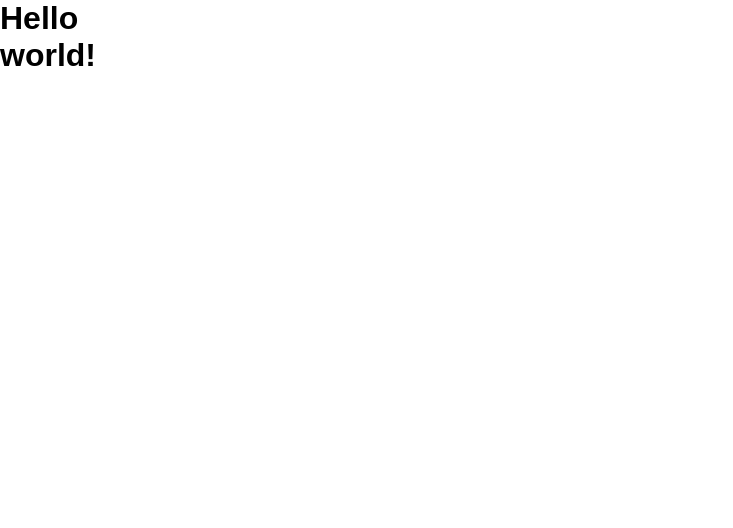
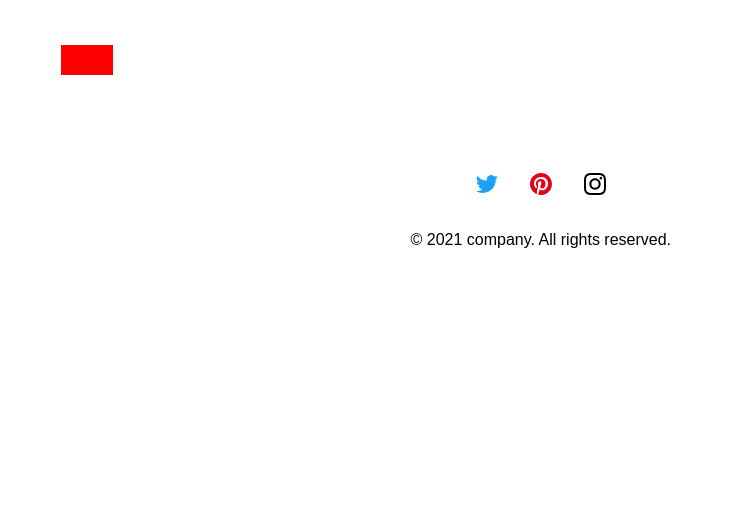
Before and after one commit to subeida91/blog-site, a Gatsby site: page / in a window 1280 px wide. Shown: the whole page, without its empty margins (0-733 px from the left). Built offline with nearby package versions, Linux system fonts and the light colour scheme; Gatsby itself is replaced by a stand-in of ours; a web font is replaced by a local one.

Commit message:
footer done

```diff
--- a/gatsby-config.js
+++ b/gatsby-config.js
@@ -25,10 +25,10 @@ module.exports = {
         path: `${__dirname}/src/images/`,
       },
     },
+    `gatsby-transformer-sharp`,
     `gatsby-plugin-sharp`,
-    `gatsby-transformer-sharp`,
     {
-      resolve: 'gatsby-plugin-mdx',
+      resolve: `gatsby-plugin-mdx`,
       options: {
         extensions: ['.md', '.mdx'],
         gatsbyRemarkPlugins: [
@@ -39,7 +39,7 @@ module.exports = {
 
             },
           },
-        ]
+        ],
       },
     },
     {
--- a/package.json
+++ b/package.json
@@ -18,6 +18,7 @@
     "@mdx-js/react": "^1.6.22",
     "babel-plugin-styled-components": "^1.12.0",
     "gatsby": "^2.26.1",
+    "gatsby-image": "^2.9.0",
     "gatsby-plugin-google-fonts": "^1.0.1",
     "gatsby-plugin-mdx": "^1.8.0",
     "gatsby-plugin-sharp": "^2.12.0",
--- a/src/components/Container.js
+++ b/src/components/Container.js
@@ -1,6 +1,15 @@
 import React from "react"
 import { ContainerWrapper } from "../elements"
+import { Nav, Footer } from "../components"
+
+
 
 export const Container = ({ children }) => {
-  return <ContainerWrapper>{children}</ContainerWrapper>
+  return (
+  <ContainerWrapper>
+    <Nav />
+    {children}
+    <Footer />
+    </ContainerWrapper>
+  )
 }
--- /dev/null
+++ b/src/components/Footer.js
@@ -0,0 +1,45 @@
+import React from "react"
+import {useStaticQuery, graphql} from "gatsby"
+
+import {
+    FooterWrapper,
+    FooterSocialWrapper,
+    FooterSocialIcons,
+} from "../elements"
+
+export const Footer = () => {
+
+    const data = useStaticQuery(graphql`
+    query {
+        instagram: file(relativePath: {eq: "instagram.svg"}){
+            publicURL
+        }
+
+        pinterest: file(relativePath: {eq: "pinterest.svg"}){
+            publicURL
+        }
+
+        twitter: file(relativePath: {eq: "twitter.svg"}){
+            publicURL
+        }
+    }
+    `)
+    return <FooterWrapper>
+        <FooterSocialWrapper>
+            <FooterSocialIcons>
+                < a href="https://twitter.com/Subeida_hq" target= "_blank" rel="noopener noreferrer">
+                    <img src= {data.twitter.publicURL} alt= "twitter logo" />
+                </a>
+
+                < a href="https://pinterest.com/Subeida_hq" target= "_blank" rel="noopener noreferrer">
+                    <img src= {data.pinterest.publicURL} alt= "pinterest logo" />
+                </a>
+
+                < a href="https://instagram.com/Subeida_hq" target= "_blank" rel="noopener noreferrer">
+                    <img src= {data.instagram.publicURL} alt= "instagram logo" />
+                </a>
+            </FooterSocialIcons>
+            <p> © 2021 company. All rights reserved.</p>
+        </FooterSocialWrapper>
+    </FooterWrapper>
+}
--- /dev/null
+++ b/src/components/Nav.js
@@ -0,0 +1,22 @@
+import React from "react"
+import { useStaticQuery, Link, graphql } from "gatsby"
+import { NavWrapper } from "../elements"
+
+export const Nav = () => {
+
+    const data = useStaticQuery(graphql`
+      query {
+      logo: file(relativePath: {eq:"logo.svg"}){
+        publicURL
+      }
+    }
+    `)
+
+    return (
+    <NavWrapper>
+        <Link to="/">
+    <img src ={data.logo.publicURL} alt ="My Logo"/>
+        </Link>
+    </NavWrapper>
+    )
+}
--- a/src/components/index.js
+++ b/src/components/index.js
@@ -1 +1,3 @@
 export * from "./Container"
+export * from "./Nav"
+export * from "./Footer"
--- a/src/elements/ContainerElements.js
+++ b/src/elements/ContainerElements.js
@@ -3,7 +3,7 @@ import styled from "styled-components"
 export const ContainerWrapper = styled.div`
     height: 100%;
     display: grid;
-    grid-template-columns: 1fr repeat(12, minmax(auto, 4.2rem));
+    grid-template-columns: 1fr repeat(12, minmax(auto, 4.2rem)) 1fr;
     grid-template-rows: 7.8rem 20rem 5rem auto;
     gap: 0 2rem;
 
--- /dev/null
+++ b/src/elements/FooterElements.js
@@ -0,0 +1,42 @@
+import styled from 'styled-components'
+
+export const FooterWrapper = styled.footer`
+    grid-column: 2 / 12;
+    min-height: 11.25rem;
+    padding: 3rem 0;
+    display: flex;
+    justify-content: center;
+    align-items: flex-start;
+
+    @media ${props => props.theme.breakpoints.tablet} {
+        grid-column: 2 / span 6;
+    }
+`
+
+export const FooterSocialWrapper = styled.div`
+    display: flex;
+    flex-wrap: wrap;
+    align-items: center;
+    text-align: center;
+
+    & p {
+        text-align: center;
+        flex: 0 0 100%;
+    }
+`
+
+export const FooterSocialIcons = styled.div`
+    flex: 0 0 100%;
+    margin-bottom: 2rem;
+
+    & img {
+        height: 22px;
+        padding: 0 1rem;
+        tranistion: filter 0.3s ease;
+    }
+
+    & img:hover,
+    img:focus{
+        filter: brightness(50%);
+    }
+`
--- /dev/null
+++ b/src/elements/NavElements.js
@@ -0,0 +1,15 @@
+import styled from "styled-components"
+
+export const NavWrapper = styled.nav`
+    grid-column: 2 / span 12;
+    grid-row: 1 / 2;
+    display: flex;
+    align-items: center;
+
+    & img{
+        height: 30px;
+    }
+        @media ${props => props.theme.breakpoints.tablet} {
+            grid-column: 2 / span 6;
+        }
+`
--- a/src/elements/index.js
+++ b/src/elements/index.js
@@ -1 +1,3 @@
 export * from "./ContainerElements"
+export * from "./NavElements"
+export * from "./FooterElements"
--- a/src/pages/index.js
+++ b/src/pages/index.js
@@ -3,11 +3,8 @@ import { Container } from "../components"
 
 
 export const IndexPage = () => {
-    return (
-      <Container>
-        <h1>Hello world!</h1>
-      </Container>
-    )
+    return  <Container></Container>
+
 }
 
 export default IndexPage
```
Also changed, not shown: src/images/instagram.svg (added), src/images/logo.svg (added), src/images/pinterest.svg (added), src/images/twitter.svg (added), 1 other file.
